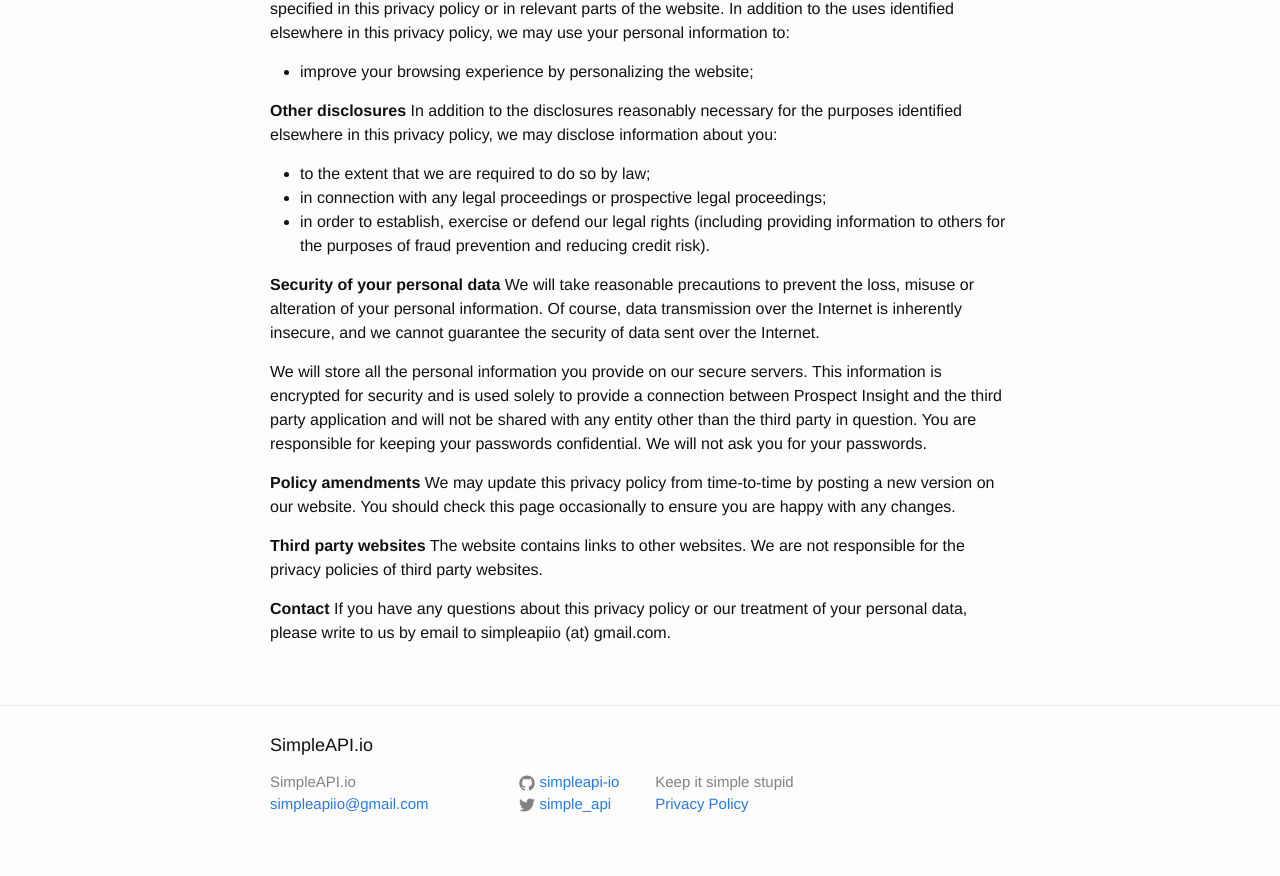
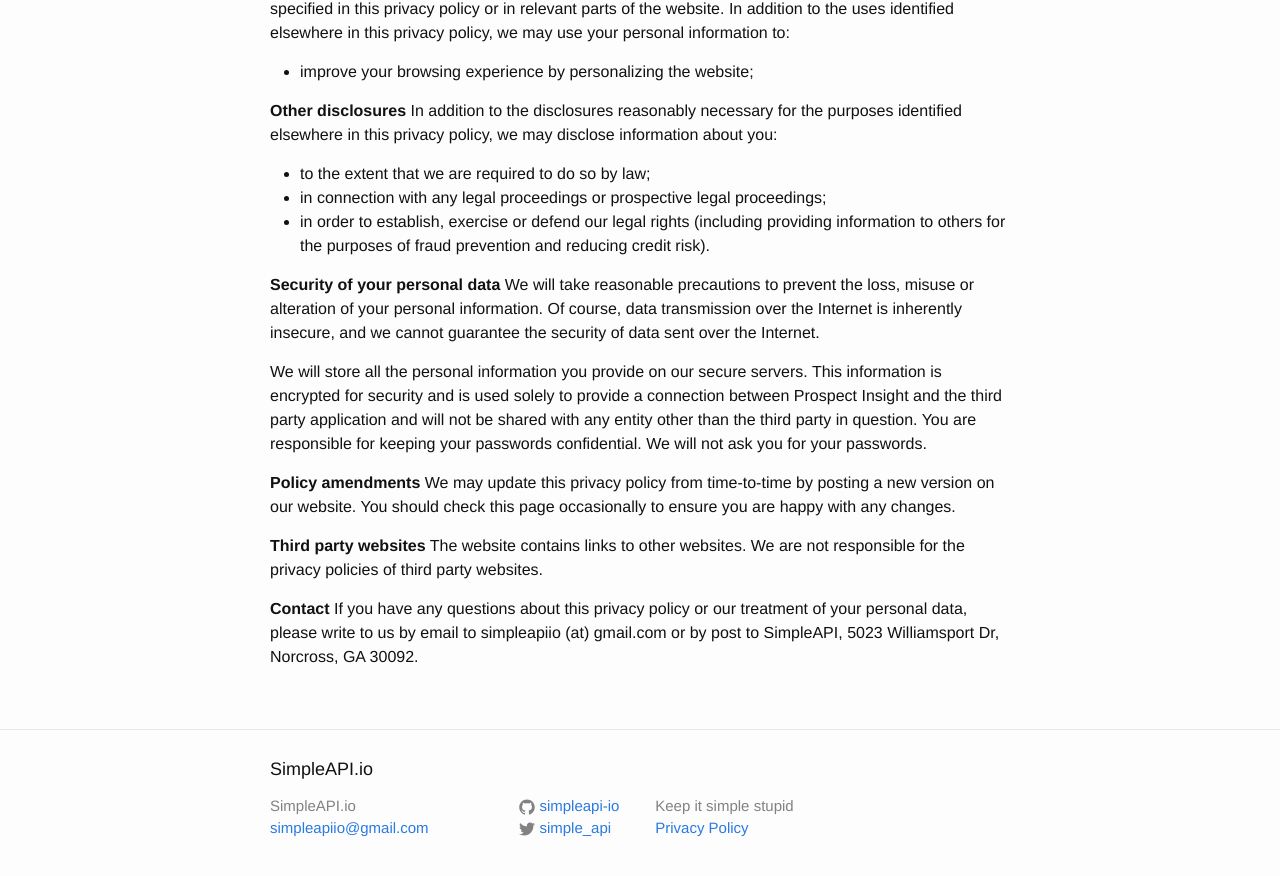
Before and after one commit to simpleapi-io/simpleapi-io.github.io, a Jekyll site: the page built from privacy.md, in a window 1280 px wide and 900 px high, scrolled down 872 px. Shown: the top 876 px of the window. Built offline with Jekyll 4.4.1, drawn with Linux system fonts in a browser that asks for light colours.

Commit message:
add post

```diff
--- a/privacy.md
+++ b/privacy.md
@@ -49,4 +49,4 @@
 The website contains links to other websites. We are not responsible for the privacy policies of third party websites.
 
 **Contact**
-If you have any questions about this privacy policy or our treatment of your personal data, please write to us by email to simpleapiio (at) gmail.com.
+If you have any questions about this privacy policy or our treatment of your personal data, please write to us by email to simpleapiio (at) gmail.com or by post to SimpleAPI, 5023 Williamsport Dr, Norcross, GA 30092.
```
